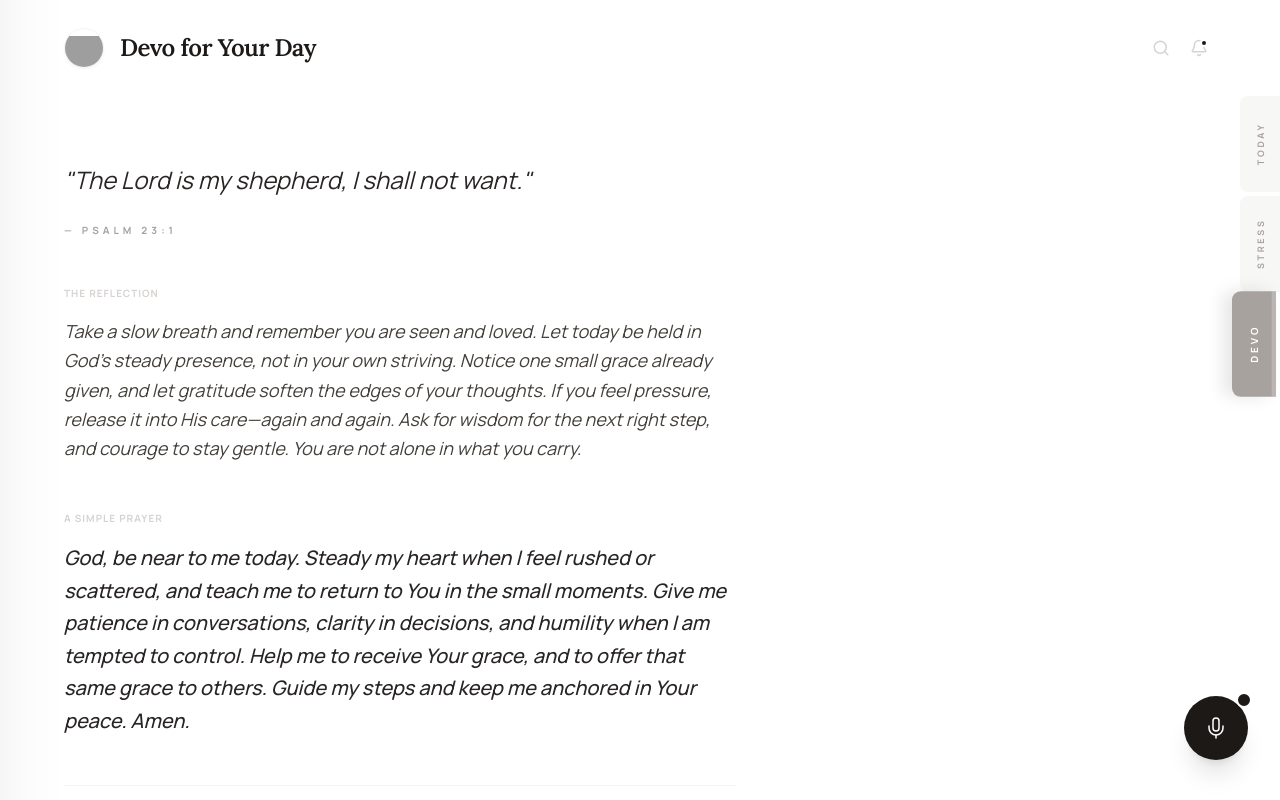
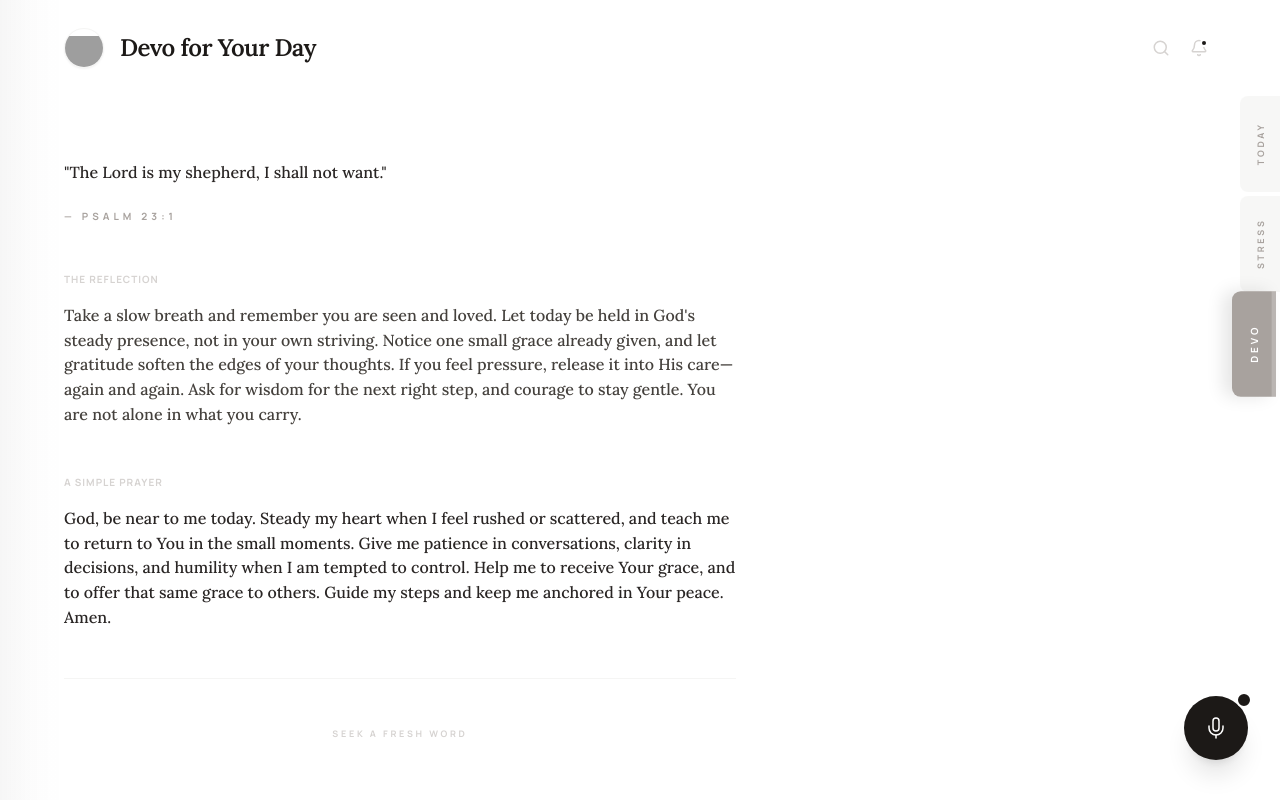
Before and after one commit to XIAOFEIIIII/Confdein-Recording-Demo-V0, a React (Vite) app: page / in a window 1280 px wide. Both pictures are taken after a click on the button "DEVO". Built offline with nearby package versions, Linux system fonts and the light colour scheme; grey boxes are pictures that could not be loaded; a web font is replaced by a local one.

Commit message:
change devo font and size

```diff
--- a/App.tsx
+++ b/App.tsx
@@ -188,7 +188,7 @@ const App: React.FC = () => {
                 ) : devotional ? (
                   <div className="space-y-12 py-8">
                     <div className="text-left space-y-6">
-                      <p className="serif text-2xl italic leading-relaxed text-stone-800">
+                      <p className="melrose-text text-stone-800">
                         "{devotional.verse}"
                       </p>
                       <p className="text-[10px] font-bold uppercase tracking-[0.4em] text-stone-400">
@@ -198,14 +198,14 @@ const App: React.FC = () => {
 
                     <div className="space-y-4">
                       <h4 className="text-[10px] font-bold uppercase tracking-widest text-stone-300">The Reflection</h4>
-                      <p className="text-stone-700 leading-relaxed italic text-[18px]">
+                      <p className="melrose-text text-stone-700">
                         {devotional.reflection}
                       </p>
                     </div>
 
                     <div className="space-y-4">
                       <h4 className="text-[10px] font-bold uppercase tracking-widest text-stone-300">A Simple Prayer</h4>
-                      <p className="text-stone-800 leading-relaxed font-medium italic text-[20px]">
+                      <p className="melrose-text text-stone-800">
                         {devotional.prayer}
                       </p>
                     </div>
--- a/index.html
+++ b/index.html
@@ -19,6 +19,13 @@
         }
         .title {
             font-family: 'Lora', serif;
+        }
+        .melrose-text {
+            /* If "Melrose" is available locally it will be used; otherwise fall back gracefully */
+            font-family: 'Melrose', 'Lora', serif;
+            font-weight: 500;
+            font-size: 16px;
+            line-height: 1.55;
         }
         .handwriting {
             font-family: 'Playwrite AU NSW', cursive;
```
